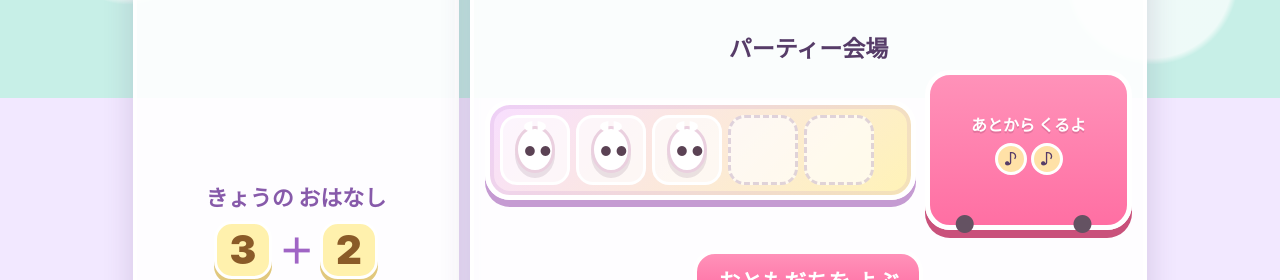
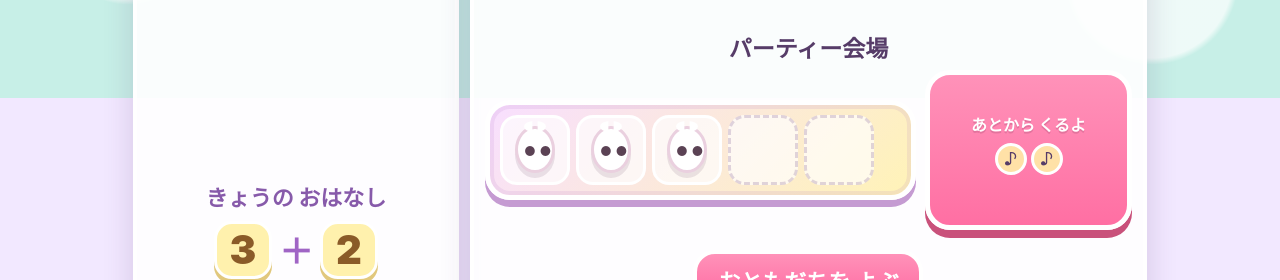
Before and after one commit to ark214th/1stGradeMath, a plain HTML site: page momo_addition_party/index.html in a window 1280 px wide. Both pictures are taken after a click on the button "パーティーを はじめる". Shown: the part 150-430 px from the top of the page. Drawn offline with Linux system fonts and the light colour scheme.

Commit message:
Remove confusing bus wheel dots

```diff
--- a/momo_addition_party/index.html
+++ b/momo_addition_party/index.html
@@ -55,7 +55,7 @@
     .dance-floor{display:grid;grid-template-columns:repeat(5,minmax(43px,70px));gap:6px;padding:10px;border-radius:25px;background:linear-gradient(135deg,#f8dfff,#fff3b7);border:5px solid white;box-shadow:inset 0 0 0 4px rgba(160,100,190,.12),0 7px 0 #c59bd2}
     .seat{aspect-ratio:1;border-radius:17px;background:rgba(255,255,255,.68);border:3px dashed rgba(116,73,135,.22);display:grid;place-items:center;min-width:0;position:relative}.seat.locked{display:none}.seat.filled{border-style:solid;border-color:white;cursor:pointer}.seat.counted{background:#fff3a6;box-shadow:0 0 0 4px #ffbf57;transform:scale(.94)}
     .mini-friend{width:76%;height:76%;border-radius:50%;background:#fff;border:3px solid #ead0df;position:relative;box-shadow:0 5px 0 rgba(90,55,85,.12);animation:pop .28s cubic-bezier(.2,1.6,.5,1)}.mini-friend:before{content:"";position:absolute;left:18%;right:18%;height:28%;top:-20%;background:linear-gradient(90deg,#fff 0 38%,transparent 39% 61%,#fff 62%);border-radius:50%}.mini-friend:after{content:"●  ●";position:absolute;left:17%;top:33%;font-size:clamp(7px,1.5vw,13px);white-space:nowrap;color:#5b4254}.mini-friend.arrival{background:#ffe0a8;border-color:#d9ad79}.mini-friend.arrival:before{background:linear-gradient(90deg,#ffd28a 0 40%,transparent 41% 59%,#ffd28a 60%);height:23%;top:-13%}
-    .bus{min-height:160px;border-radius:25px;background:linear-gradient(#ff92b9,#ff6fa3);border:5px solid white;box-shadow:0 8px 0 #c9517b;display:flex;flex-direction:column;align-items:center;justify-content:center;padding:9px;position:relative}.bus:after{content:"●　　　　●";position:absolute;bottom:-15px;left:12%;right:12%;color:#645262;font-size:24px}.bus-title{font-weight:950;color:white;text-shadow:0 2px rgba(100,40,70,.18);margin-bottom:7px}.bus-friends{display:flex;flex-wrap:wrap;justify-content:center;gap:4px;min-height:45px}.bus-dot{width:32px;height:32px;border-radius:50%;background:#ffe1a7;border:3px solid white;display:grid;place-items:center;font-size:17px}.bring-btn{margin-top:20px;min-width:230px;min-height:60px;border-radius:22px;background:linear-gradient(#ff92b9,#ff659e);color:white;border:4px solid white;font-weight:950;font-size:clamp(17px,3vw,22px);box-shadow:0 7px 0 #c44975}.bring-btn:active{transform:translateY(4px);box-shadow:0 3px 0 #c44975}.bring-btn.done{background:#a99eb0;box-shadow:0 5px 0 #817486}
+    .bus{min-height:160px;border-radius:25px;background:linear-gradient(#ff92b9,#ff6fa3);border:5px solid white;box-shadow:0 8px 0 #c9517b;display:flex;flex-direction:column;align-items:center;justify-content:center;padding:9px;position:relative}.bus-title{font-weight:950;color:white;text-shadow:0 2px rgba(100,40,70,.18);margin-bottom:7px}.bus-friends{display:flex;flex-wrap:wrap;justify-content:center;gap:4px;min-height:45px}.bus-dot{width:32px;height:32px;border-radius:50%;background:#ffe1a7;border:3px solid white;display:grid;place-items:center;font-size:17px}.bring-btn{margin-top:20px;min-width:230px;min-height:60px;border-radius:22px;background:linear-gradient(#ff92b9,#ff659e);color:white;border:4px solid white;font-weight:950;font-size:clamp(17px,3vw,22px);box-shadow:0 7px 0 #c44975}.bring-btn:active{transform:translateY(4px);box-shadow:0 3px 0 #c44975}.bring-btn.done{background:#a99eb0;box-shadow:0 5px 0 #817486}
     .count-readout{min-height:42px;margin-top:8px;display:flex;align-items:center;justify-content:center;gap:8px;font-weight:900}.count-bubble{width:43px;height:43px;border-radius:50%;display:grid;place-items:center;background:white;border:3px solid #d9b8e9;color:#8956ad;font-size:28px}.gentle{min-height:27px;text-align:center;font-size:15px;font-weight:850;color:#765b82;margin-top:4px}
     .answers{display:grid;grid-template-columns:repeat(5,minmax(45px,63px));gap:7px;justify-content:center;margin:7px 0}.answer-btn{aspect-ratio:1;border-radius:17px;background:white;border:3px solid #e1c8ef;font-size:clamp(24px,4vw,34px);font-weight:950;box-shadow:0 5px 0 #dacbe1}.answer-btn.selected{background:#fff0a0;border-color:#ffbe55;transform:translateY(3px);box-shadow:0 2px 0 #deb970}.answer-btn.wrong{animation:shake .34s ease;background:#ffe5ee;border-color:#ff79a6}
     .check-btn{min-width:230px;min-height:58px;border-radius:22px;background:linear-gradient(#79d8bc,#4ec3a1);border:4px solid white;color:white;font-size:21px;font-weight:950;box-shadow:0 7px 0 #2d9b80}.check-btn:active{transform:translateY(4px);box-shadow:0 3px 0 #2d9b80}
```
